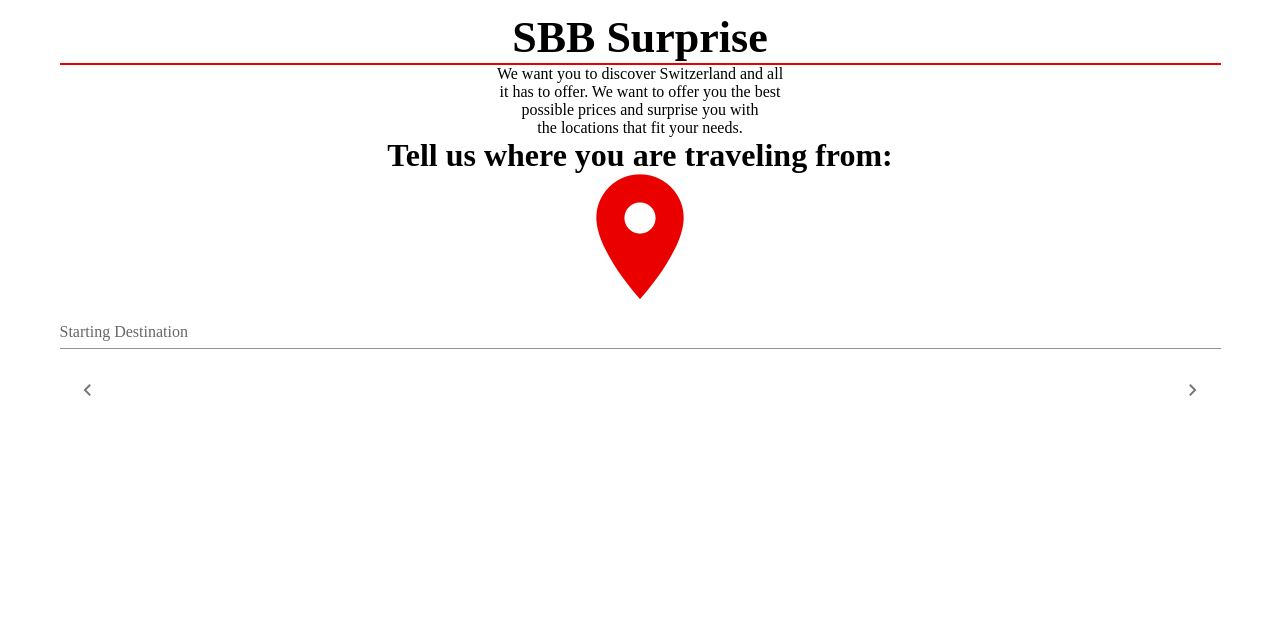
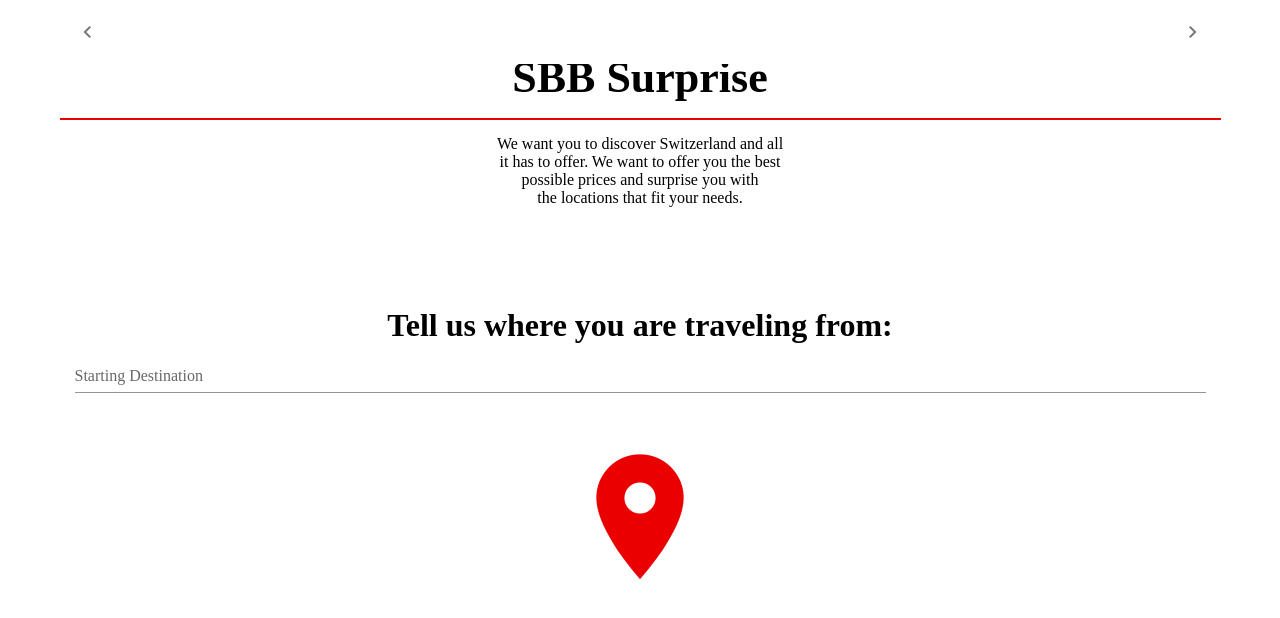
Before and after one commit to nightbehaviour/hackzurich, a Vue app in the folder hackzurich/: page /WizardStarter in a window 1280 px wide. Shown: the top 618 px of the page. Built offline with nearby package versions, Linux system fonts and the light colour scheme; a web font is replaced by a local one.

Commit message:
more good

```diff
--- a/hackzurich/src/style/app.scss
+++ b/hackzurich/src/style/app.scss
@@ -73,6 +73,8 @@ $sbb-dark-gray: #666666;
   .hdiv{
     border-color: $sbb-red!important;
     border-width: 1.5px !important;
+    margin-top: 15px;
+    margin-bottom: 15px;
   }
 
 .priceBtn {
@@ -80,3 +82,17 @@ $sbb-dark-gray: #666666;
   opacity: 0.8;
   border: 1px solid;
 }
+
+p{
+  margin-bottom: 100px;
+}
+.depatext{
+  padding: 15px;
+}
+.location-pin{
+  padding: 25px;
+}
+
+.date{
+  margin-top: 45px !important;
+}
--- a/hackzurich/src/views/WizardStarter.vue
+++ b/hackzurich/src/views/WizardStarter.vue
@@ -1,21 +1,19 @@
 <template>
     <v-container class="wizard-container white d-flex flex-column">
+        <TopNav
+                @nextPage="nextPage"
+                @prevPage="prevPage"></TopNav>
         <transition name="slide" mode="out-in">
             <component
                     :is="currentStepComponent"
                     @nextPage="nextPage"
             />
         </transition>
-
-        <BottomNav
-                @nextPage="nextPage"
-                @prevPage="prevPage"
-        />
     </v-container>
 </template>
 
 <script>
-  import BottomNav from '../components/BottomNav'
+  import TopNav from '../components/TopNav'
 
   const wizardSteps = [
     'WizardDepartureLocations',
@@ -27,7 +25,7 @@
 
   export default {
     components: {
-      BottomNav,
+      TopNav,
       WizardDepartureLocations: () => import('./wizard/WizardDepartureLocations.vue'),
       WizardDateAndTime: () => import('./wizard/WizardDateAndTime.vue'),
       WizardPeople: () => import('./wizard/WizardPeople.vue'),
--- a/hackzurich/src/views/wizard/WizardDateAndTime.vue
+++ b/hackzurich/src/views/wizard/WizardDateAndTime.vue
@@ -1,6 +1,6 @@
 <template>
     <div>
-      <h1>Date and Time please Bitch</h1>
+      <h1>When are you free?</h1>
       <v-divider class="hdiv"></v-divider>
       <v-menu
         ref="menu"
@@ -13,6 +13,7 @@
       >
         <template v-slot:activator="{ on }">
           <v-text-field
+            class="date"
             v-model="date"
             label="Pick a date"
             prepend-icon=""
@@ -28,8 +29,18 @@
 
       <v-row justify="space-around">
         <v-col class="lg-offset8" md="12" lg="4">
-          <v-time-picker v-model="time" format="24hr"></v-time-picker>
+          <v-text-field
+                  class="date"
+                  label="Pick a time"
+                  value="12:30:00"
+                  type="time"
+          ></v-text-field>
         </v-col>
+      </v-row>
+      <v-row>
+        <v-spacer></v-spacer>
+        <v-icon class="location-pin" id="location-pin" >mdi-calendar-question</v-icon>
+        <v-spacer></v-spacer>
       </v-row>
     </div>
 </template>
--- a/hackzurich/src/views/wizard/WizardDepartureLocations.vue
+++ b/hackzurich/src/views/wizard/WizardDepartureLocations.vue
@@ -7,16 +7,17 @@
       <p class="info-text">We want you to discover Switzerland and all <br> it has to offer. We want to offer you the best<br> possible prices and surprise you with <br> the locations that fit your needs. </p>
 
       <h1>Tell us where you are traveling from:</h1>
-        <v-row>
-          <v-spacer></v-spacer>
-          <v-icon id="location-pin" >mdi-map-marker</v-icon>
-          <v-spacer></v-spacer>
-        </v-row>
         <v-text-field
+          class="depatext"
           required
           label="Starting Destination"
         ></v-text-field>
         <div class="my-auto"></div>
+      <v-row>
+        <v-spacer></v-spacer>
+        <v-icon class="location-pin" id="location-pin" >mdi-map-marker</v-icon>
+        <v-spacer></v-spacer>
+      </v-row>
     </div>
 </template>
 
--- a/hackzurich/src/views/wizard/WizardPeople.vue
+++ b/hackzurich/src/views/wizard/WizardPeople.vue
@@ -1,6 +1,7 @@
 <template>
     <div>
       <h1>Are you looking to travel by yourself or are you bringing company?</h1>
+        <v-spacer></v-spacer>
       <passenger v-for="(passenger, index) in passengers" :key="index" @input="passengers[index]= $event" :passenger="passenger"></passenger>
       <v-btn @click="passengers.push({halbtax: false, ga: false})">
         <v-icon color="primary" >mdi-plus</v-icon>
```
Also changed, not shown: hackzurich/src/components/TopNav.vue (renamed from hackzurich/src/components/BottomNav.vue).
